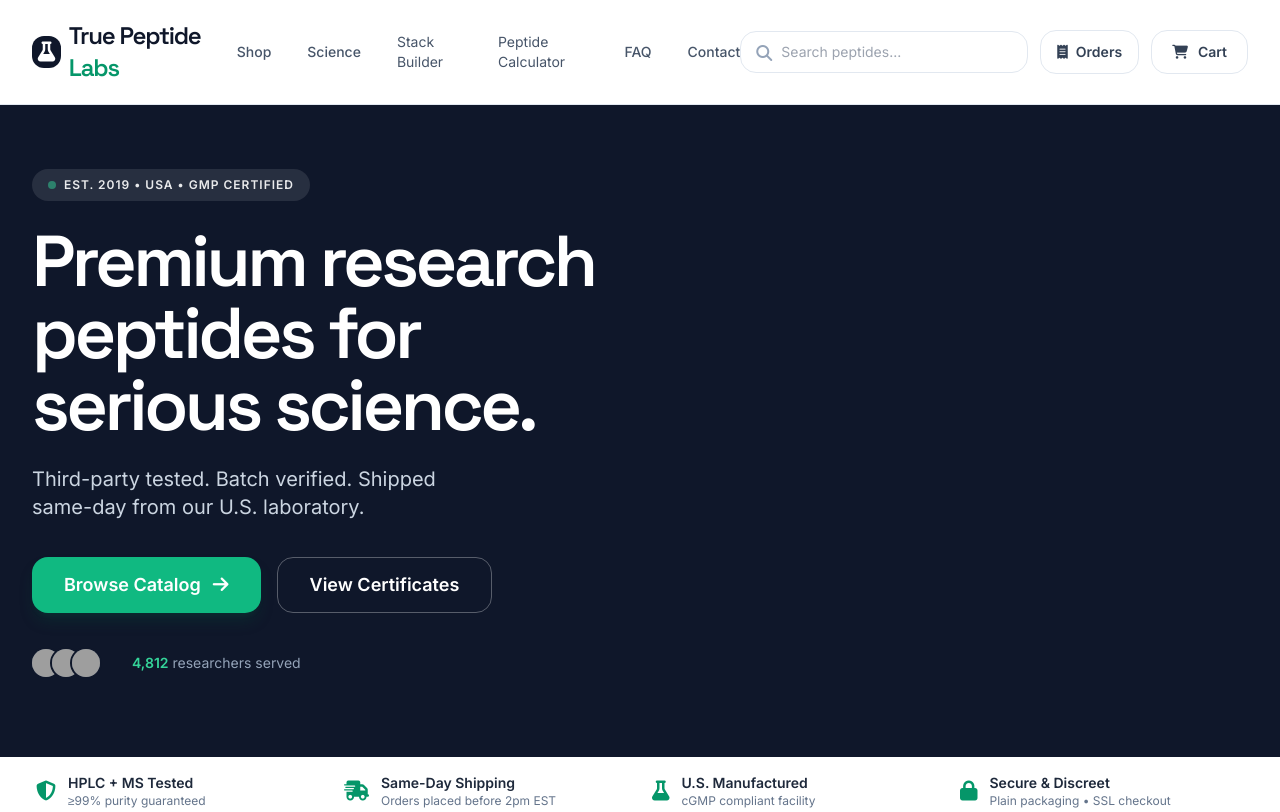
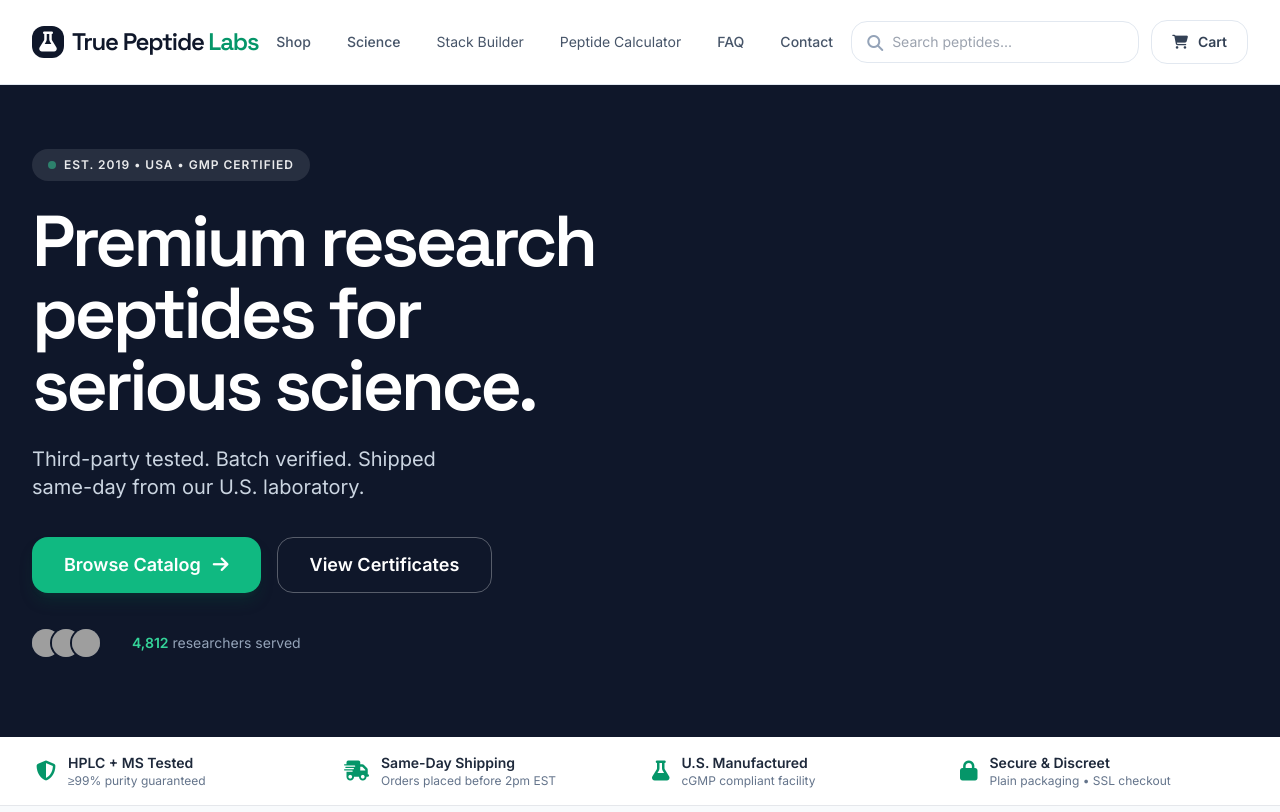
Before and after one commit to savitz25/true-peptide-labs, a plain HTML site: page index.html in a window 1280 px wide. Shown: the top 812 px of the page. Drawn offline with nearby package versions, Linux system fonts and the light colour scheme; grey boxes are pictures that could not be loaded.

Commit message:
Remove Orders tab from top navigation bar

```diff
--- a/index.html
+++ b/index.html
@@ -183,13 +183,6 @@
                                class="w-full bg-white border border-slate-200 focus:border-slate-300 text-sm pl-10 pr-4 py-2.5 rounded-2xl outline-none">
                         <i class="fa-solid fa-search absolute left-4 top-3.5 text-slate-400"></i>
                     </div>
-
-                    <!-- Orders Button -->
-                    <button onclick="showOrderHistory()"
-                            class="flex items-center gap-x-2 px-4 h-11 rounded-2xl text-sm font-semibold border border-slate-200 hover:bg-slate-50 text-slate-700 transition-colors">
-                        <i class="fa-solid fa-receipt"></i>
-                        <span class="hidden sm:inline">Orders</span>
-                    </button>
 
                     <!-- Cart Button -->
                     <button onclick="openCart()"
```
